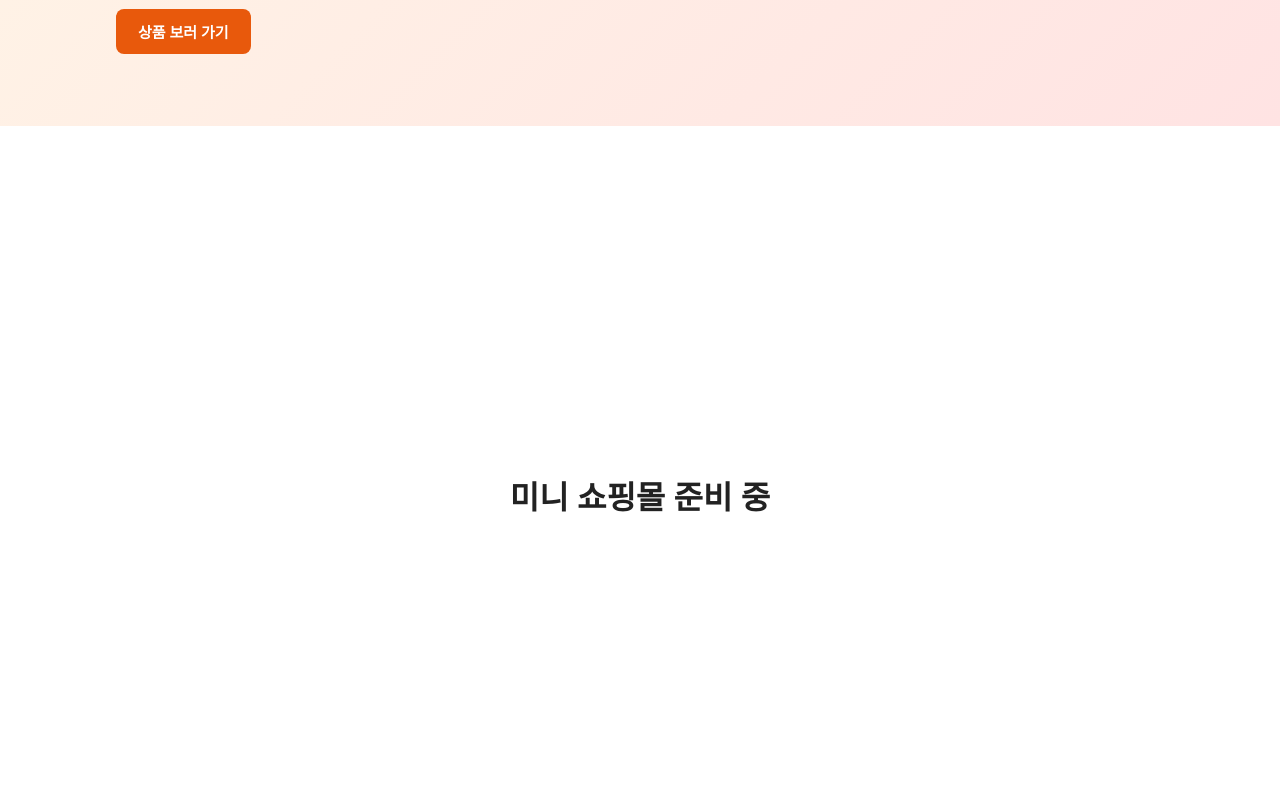
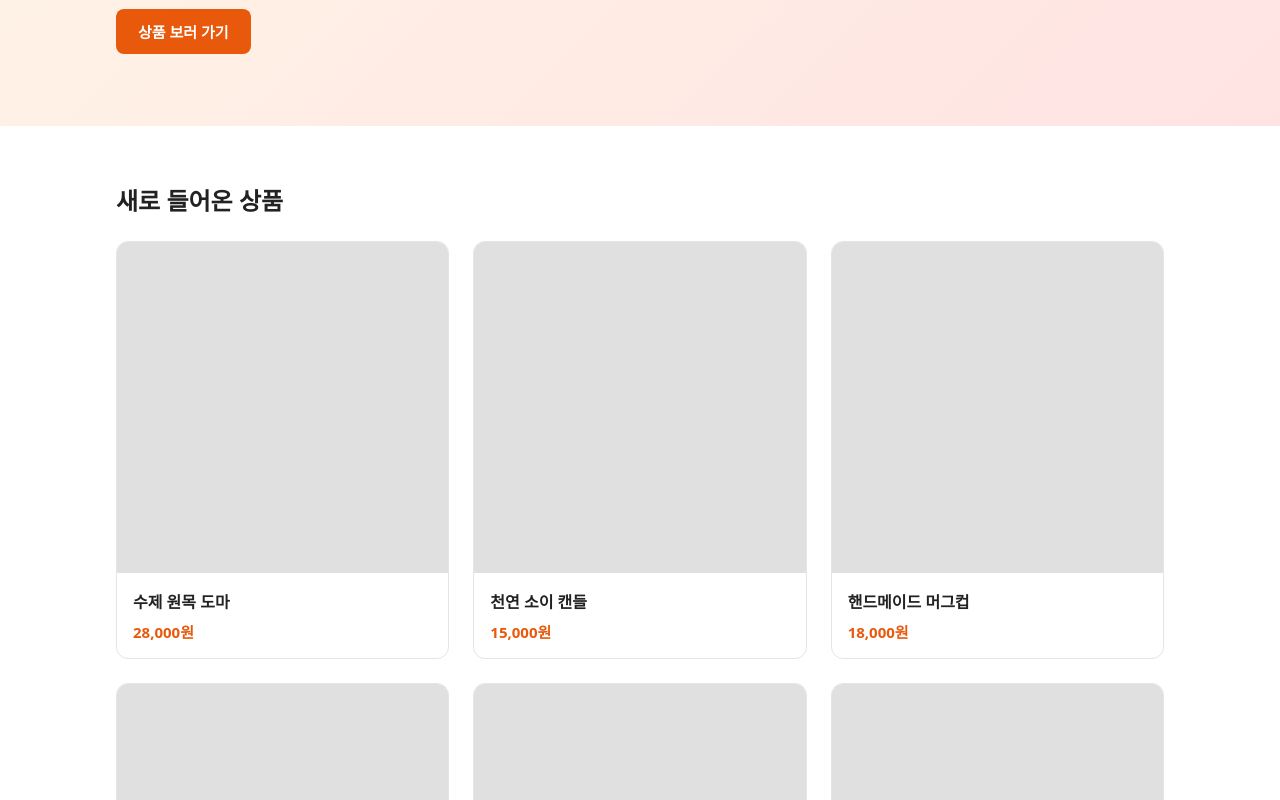
Before and after one commit to jh75-j/vibe-mini-shop, a React (Vite) app: page /#/ in a window 1280 px wide. Shown: the part 240-1040 px from the top of the page. Built offline with nearby package versions, Linux system fonts and the light colour scheme.

Commit message:
day-02: 상품 목록 영역 추가
Co-Authored-By: Claude Opus 5.5 <noreply@anthropic.com>

```diff
--- /dev/null
+++ b/src/components/ProductCard.jsx
@@ -0,0 +1,16 @@
+function ProductCard({ product }) {
+  return (
+    <article className="product-card">
+      {/* 실제 사진 대신 회색 빈 상자 */}
+      <div className="product-card-image" aria-hidden="true"></div>
+      <div className="product-card-body">
+        <h3 className="product-card-name">{product.name}</h3>
+        <p className="product-card-price">
+          {product.price.toLocaleString('ko-KR')}원
+        </p>
+      </div>
+    </article>
+  )
+}
+
+export default ProductCard
--- /dev/null
+++ b/src/components/ProductList.jsx
@@ -0,0 +1,21 @@
+import products from '../data/products.js'
+import ProductCard from './ProductCard.jsx'
+import '../styles/ProductList.css'
+
+// id="product-list" : Hero banner 의 '상품 보러 가기' 버튼이 이동하는 위치
+function ProductList() {
+  return (
+    <section id="product-list" className="product-list">
+      <div className="product-list-inner">
+        <h2 className="product-list-title">새로 들어온 상품</h2>
+        <div className="product-grid">
+          {products.map((product) => (
+            <ProductCard key={product.id} product={product} />
+          ))}
+        </div>
+      </div>
+    </section>
+  )
+}
+
+export default ProductList
--- /dev/null
+++ b/src/data/products.js
@@ -0,0 +1,11 @@
+// 상품 목록 가상 데이터. 상품을 바꾸거나 늘리려면 이 목록만 고치면 된다.
+const products = [
+  { id: 1, name: '수제 원목 도마', price: 28000 },
+  { id: 2, name: '천연 소이 캔들', price: 15000 },
+  { id: 3, name: '핸드메이드 머그컵', price: 18000 },
+  { id: 4, name: '린넨 에코백', price: 22000 },
+  { id: 5, name: '수제 딸기잼', price: 9500 },
+  { id: 6, name: '손뜨개 코스터 세트', price: 12000 },
+]
+
+export default products
--- a/src/pages/Home.jsx
+++ b/src/pages/Home.jsx
@@ -1,5 +1,6 @@
 import Header from '../components/Header.jsx'
 import HeroBanner from '../components/HeroBanner.jsx'
+import ProductList from '../components/ProductList.jsx'
 import '../styles/Home.css'
 
 function Home() {
@@ -7,6 +8,7 @@ function Home() {
     <>
       <Header />
       <HeroBanner />
+      <ProductList />
       <main className="home">
         <h1>미니 쇼핑몰 준비 중</h1>
       </main>
--- /dev/null
+++ b/src/styles/ProductList.css
@@ -0,0 +1,64 @@
+.product-list {
+  /* 위에 붙어 있는 Header(61px)에 제목이 가려지지 않게 여유를 둔다 */
+  scroll-margin-top: 61px;
+}
+
+.product-list-inner {
+  max-width: 1080px;
+  margin: 0 auto;
+  padding: 56px 16px;
+}
+
+.product-list-title {
+  margin: 0 0 24px;
+  font-size: 24px;
+  color: #222;
+}
+
+.product-grid {
+  display: grid;
+  grid-template-columns: repeat(3, 1fr);
+  gap: 24px;
+}
+
+.product-card {
+  border: 1px solid #e5e5e5;
+  border-radius: 12px;
+  overflow: hidden;
+  background: #fff;
+}
+
+.product-card-image {
+  aspect-ratio: 1 / 1;
+  background: #e0e0e0;
+}
+
+.product-card-body {
+  padding: 16px;
+}
+
+.product-card-name {
+  margin: 0 0 8px;
+  font-size: 16px;
+  color: #222;
+}
+
+.product-card-price {
+  margin: 0;
+  font-size: 15px;
+  font-weight: 700;
+  color: #e8590c;
+}
+
+@media (max-width: 800px) {
+  .product-grid {
+    grid-template-columns: repeat(2, 1fr);
+    gap: 16px;
+  }
+}
+
+@media (max-width: 480px) {
+  .product-grid {
+    grid-template-columns: 1fr;
+  }
+}
```
